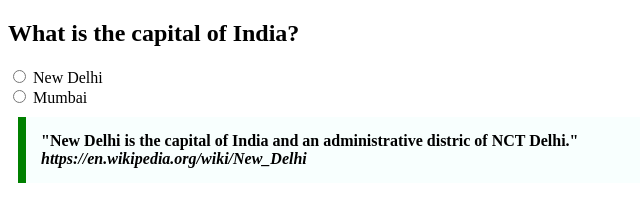
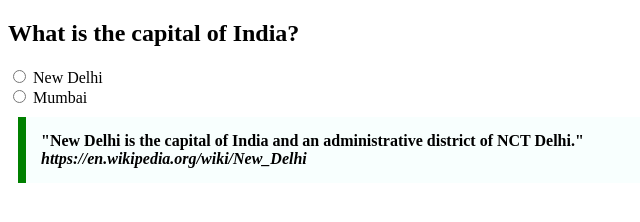
Before and after one commit to acciojob/trivia-TiyanaBande, a website: page main.html in a window 1280 px wide. Shown: the full height of the page, 0-640 px from the left. Drawn offline with Linux system fonts and the light colour scheme.

Commit message:
created a submission

```diff
--- a/main.html
+++ b/main.html
@@ -34,7 +34,7 @@
 	</section>
 	<!--Quotation section-->
 	<blockquote class="quote">
-		"New Delhi is the capital of India and an administrative distric of NCT Delhi."
+		"New Delhi is the capital of India and an administrative district of NCT Delhi."
 		<cite>https://en.wikipedia.org/wiki/New_Delhi</cite>
 	</blockquote>
 	<!--entire body must be written by student -->
```
Also changed, not shown: script.js (line endings or trailing spaces).
